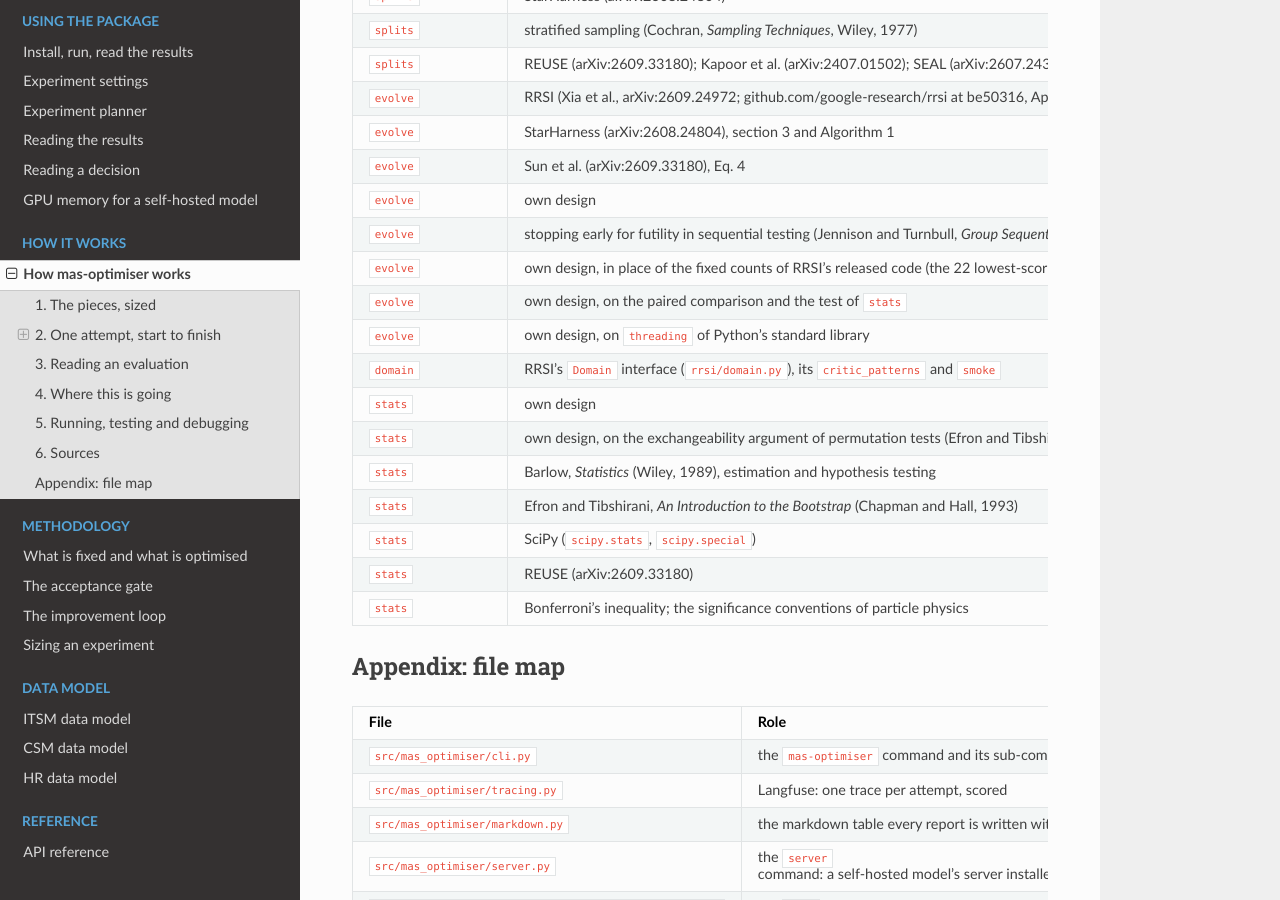
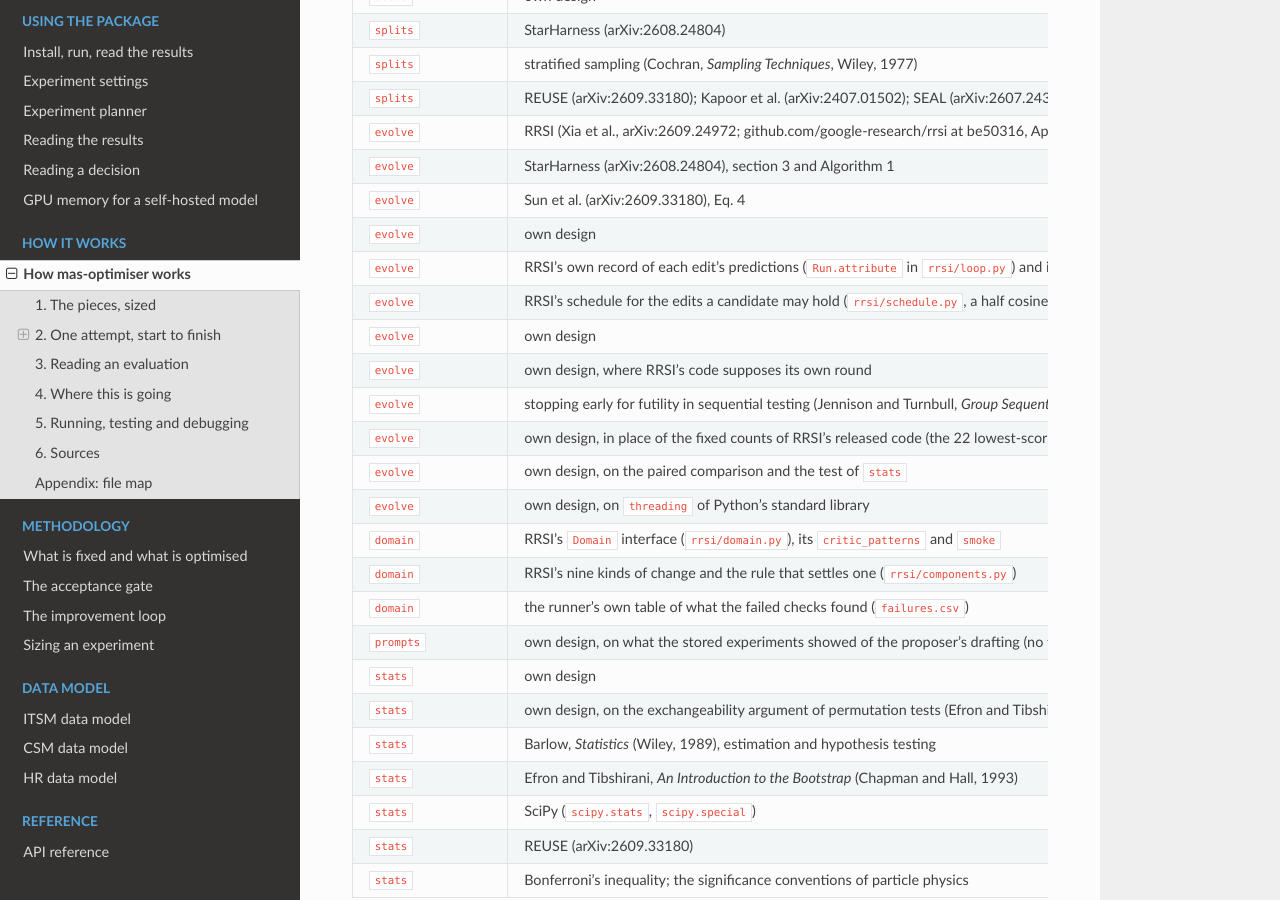
Before and after one commit to muck-or-mack/mas-optimiser, a Sphinx documentation site: the page built from docs/how-it-works.md, in a window 1280 px wide and 900 px high, scrolled down 13610 px. Built offline with Sphinx 7.4.7 and the Read the Docs theme 3.1.0, drawn with Linux system fonts in a browser that asks for light colours.

Commit message:
how-it-works: the sources of the loop's newer parts

```diff
--- a/docs/how-it-works.md
+++ b/docs/how-it-works.md
@@ -623,6 +623,7 @@ is credited in `NOTICE.md` as well.
 | `runner` | the EnterpriseOps-Gym paper, its experimental set-up and distractor study | the setting it reports, each task's own tools (`oracle`), and its finding that added tools cost nothing in completion; why every arm is given all the tools here is argued on the page "What is fixed and what is optimised" | `runner.MODES` |
 | `runner` | StarHarness (arXiv:2608.24804), `docs/ADDING_A_BENCHMARK.md` | the precedent that an attempt which raises by the harness's own doing is scored as a failure, never retried or dropped | `runner.task_outcome` |
 | `runner` | own design | a failure of a service kept apart from a failure of the harness: a call to the model that failed for good is settled by asking the model service a one-word question, and an attempt that ended in an error by asking the domain's server for its health, requests that read the same whatever went wrong; the attempt is then run again, counted as the harness's failure, or marked as the service's and counted nowhere | `runner.TaskExecutor.service_answers`, `runner.servers_answer`, `runner.run_tasks`, `runner.totals` |
+| `runner` | own design | an attempt that ends in an error saved with the executor's own record of the conversation, taken where the harness reaches the model and the tools, since the harness hands its record back only when it finishes; a harness's other files importable by its agent file | `runner.TaskExecutor`, `runner.run_task` |
 | `runner` | τ-bench (arXiv:2406.12045), pass^k | `tasks_passed_every_attempt` as the strict per-task measure | `runner.totals` |
 | `runner` | own design | experiments as YAML files with command-line overrides; `evaluations/<experiment>/<run>/<domain>/` with an `index.csv` per experiment; attempts in parallel under a semaphore; the price table in the model file; `tools.json` per evaluation | `runner.load_experiment`, `evaluate`, `run_tasks`, `cost`, `save_tools` |
 | `tracing` | Langfuse (self-hosted, MIT core) and its Python SDK | `CallbackHandler`, `score_trace` and `propagate_attributes`: one trace per attempt, scored with the verdict | `tracing.attach`, `task_trace`, `record_outcome` |
@@ -645,12 +646,19 @@ is credited in `NOTICE.md` as well.
 | `evolve` | RRSI (Xia et al., arXiv:2609.24972; github.com/google-research/rrsi at be50316, Apache-2.0), unchanged in `vendor/rrsi` | the analysis of traces, the proposer and its file workspace, the review of a proposal, the record of proposals, a git checkout per candidate, the `Domain` interface, and the order of a round | `evolve.loop.Experiment` (a subclass of its `Run`), `domain.EnterpriseOps` |
 | `evolve` | StarHarness (arXiv:2608.24804), section 3 and Algorithm 1 | search tasks the proposer reads and selection tasks hidden from it; a candidate judged on the hidden set and kept or reverted; one evaluation on the held-out set at the end | `evolve.loop.Experiment.round`, `test` |
 | `evolve` | Sun et al. (arXiv:2609.33180), Eq. 4 | the level of each decision of one experiment | `evolve.loop.Experiment.round`, through `stats.budget.reuse_level` |
-| `evolve` | own design | the proposer told only whether a proposal was accepted; a harness's test score taken for every harness kept, after the last decision; the model call from a model file | `evolve.loop`, `evolve.models` |
+| `evolve` | own design | the proposer told of the validation tasks only whether a proposal was accepted; a harness's test score taken for every harness kept, after the last decision; the model call from a model file | `evolve.loop`, `evolve.models` |
+| `evolve` | RRSI's own record of each edit's predictions (`Run.attribute` in `rrsi/loop.py`) and its proposer's instructions, which speak of the gain each earlier edit produced | `feedback: training`: every candidate is also run on the training tasks, and the proposer is told that gain, its standard error and the change in tokens, with RRSI's record written from the same runs | `evolve.loop.Experiment.round` |
+| `evolve` | RRSI's schedule for the edits a candidate may hold (`rrsi/schedule.py`, a half cosine) | the settings `edits_first` and `edits_last`, the schedule ended on the last round | `evolve.loop.Experiment.round` |
+| `evolve` | own design | attempts for each stage: the filter's attempts are the first of the gate's, so a candidate that passes is run only for those it lacks and the gate's test is unchanged | `evolve.loop.Experiment` |
+| `evolve` | own design, where RRSI's code supposes its own round | the digester's shell switched off (its commands were checked by the program's name alone); the proposer told that tasks it cannot read decide; a kind dropped at the filter counted as tried; the analyst given its earlier names as RRSI's round gives them | `evolve.loop`, `evolve.loop.JUDGED` |
 | `evolve` | stopping early for futility in sequential testing (Jennison and Turnbull, *Group Sequential Methods with Applications to Clinical Trials*, Chapman and Hall, 2000) | the filter: a candidate is run on a share of the validation tasks first and dropped if it does no better there; it can only drop, so the gate's error level holds | `evolve.loop.Experiment.filter_ids`, `evolve.loop.Experiment.round` |
 | `evolve` | own design, in place of the fixed counts of RRSI's released code (the 22 lowest-scoring tasks and the 6 highest) | the pool: the share of the training tasks whose traces the search roles may read in a round, taken evenly over the tasks ranked by score and one place further each round, with every task's score given to both roles | `evolve.loop.Experiment.pool`, `evolve.loop.Experiment.round` |
 | `evolve` | own design, on the paired comparison and the test of `stats` | the report of an experiment: the gain of each harness kept on the test tasks, the rounds, and the cost of each part from the files the experiment wrote | `evolve.report.harnesses`, `evolve.report.rounds`, `evolve.report.parts` |
 | `evolve` | own design, on `threading` of Python's standard library | the limit of seconds on one call of a search role: the call runs in a thread that can be left behind when the limit passes | `evolve.models.generate` |
-| `domain` | RRSI's `Domain` interface (`rrsi/domain.py`), its `critic_patterns` and `smoke` | the screen of a proposed change for task ids, references to the checks and code that reaches past the harness's own work; a person's yes or no asked before a change first runs | `domain.EnterpriseOps.critic_patterns`, `domain.EnterpriseOps.smoke` |
+| `domain` | RRSI's `Domain` interface (`rrsi/domain.py`), its `critic_patterns` and `smoke` | the screen of a proposed change for task ids, references to the checks, code that reaches past the harness's own work and a file of a type that may not be edited; a person's yes or no asked before a change first runs | `domain.EnterpriseOps.critic_patterns`, `domain.EnterpriseOps.smoke` |
+| `domain` | RRSI's nine kinds of change and the rule that settles one (`rrsi/components.py`) | the kind of an edit recorded as the proposer declared it where the change edits code, and as `prompt` for the text file alone | `domain.EnterpriseOps.component_signals` |
+| `domain` | the runner's own table of what the failed checks found (`failures.csv`) | the count of how the current harness's training attempts went wrong, given to the analyst and the proposer each round | `domain.EnterpriseOps.failures` |
+| `prompts` | own design, on what the stored experiments showed of the proposer's drafting (no trace opened in twenty rounds) | the order of work asked of the proposer, and the kinds of change listed under RRSI's names with the file each belongs in | `prompts.WORKING`, `prompts.PATTERNS` |
 | `stats` | own design | per-task scores for two outcomes, the paired comparison over the same tasks, the `compare` command with its results as data files and a report of them, and the figures | `stats.outcomes`, `stats.compare`, `stats.figures` |
 | `stats` | own design, on the exchangeability argument of permutation tests (Efron and Tibshirani, below) | the calibration of the test on two runs of one harness: its statistic over random splits of their attempts, against Student's t | `stats.calibrate` |
 | `stats` | Barlow, *Statistics* (Wiley, 1989), estimation and hypothesis testing | the standard error of a mean, the one-sided paired t-test, the Type-I and Type-II errors, power and the minimum detectable effect | `stats.gate.mean_test`, `detectable`, `power` |
```
